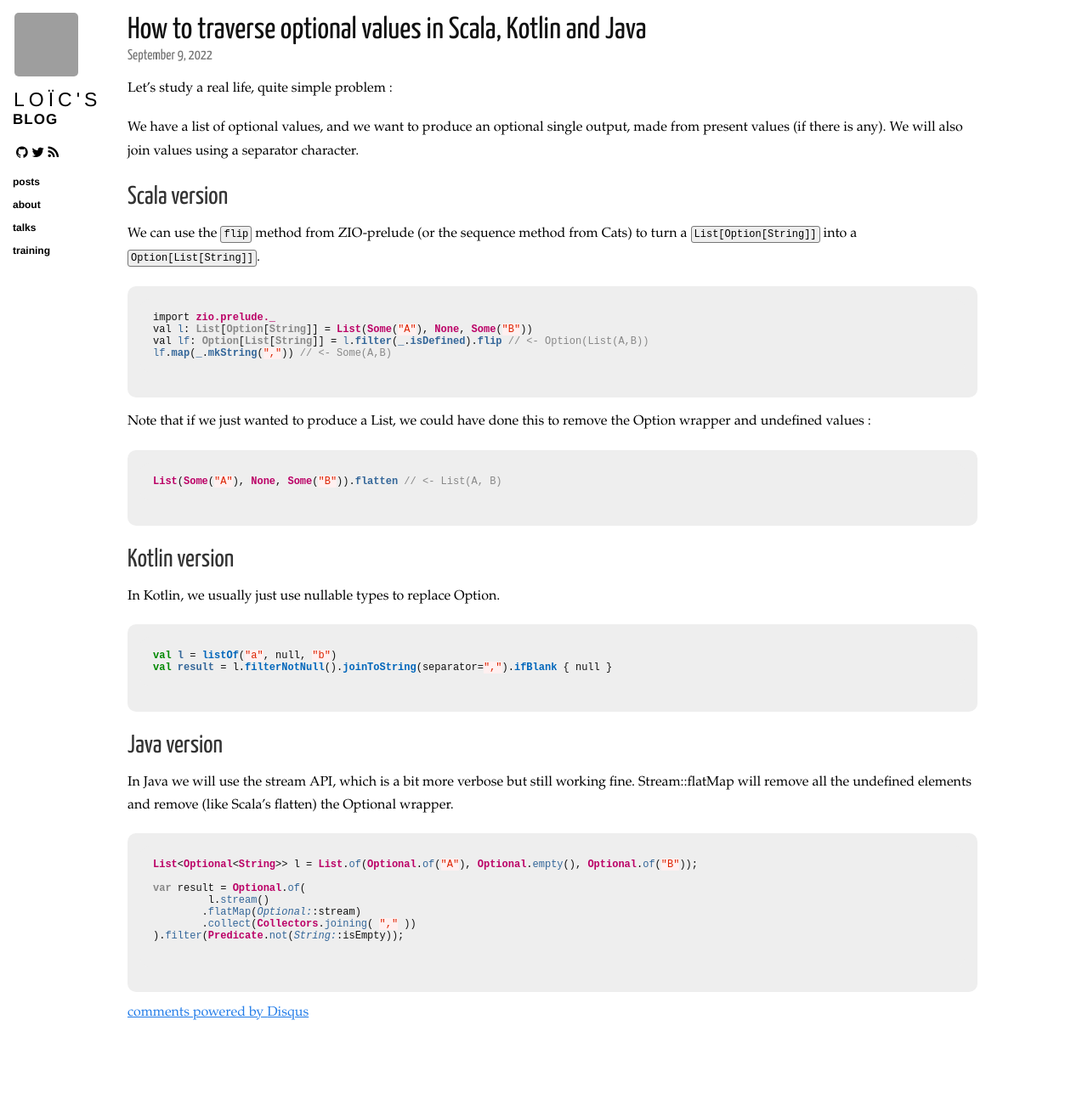
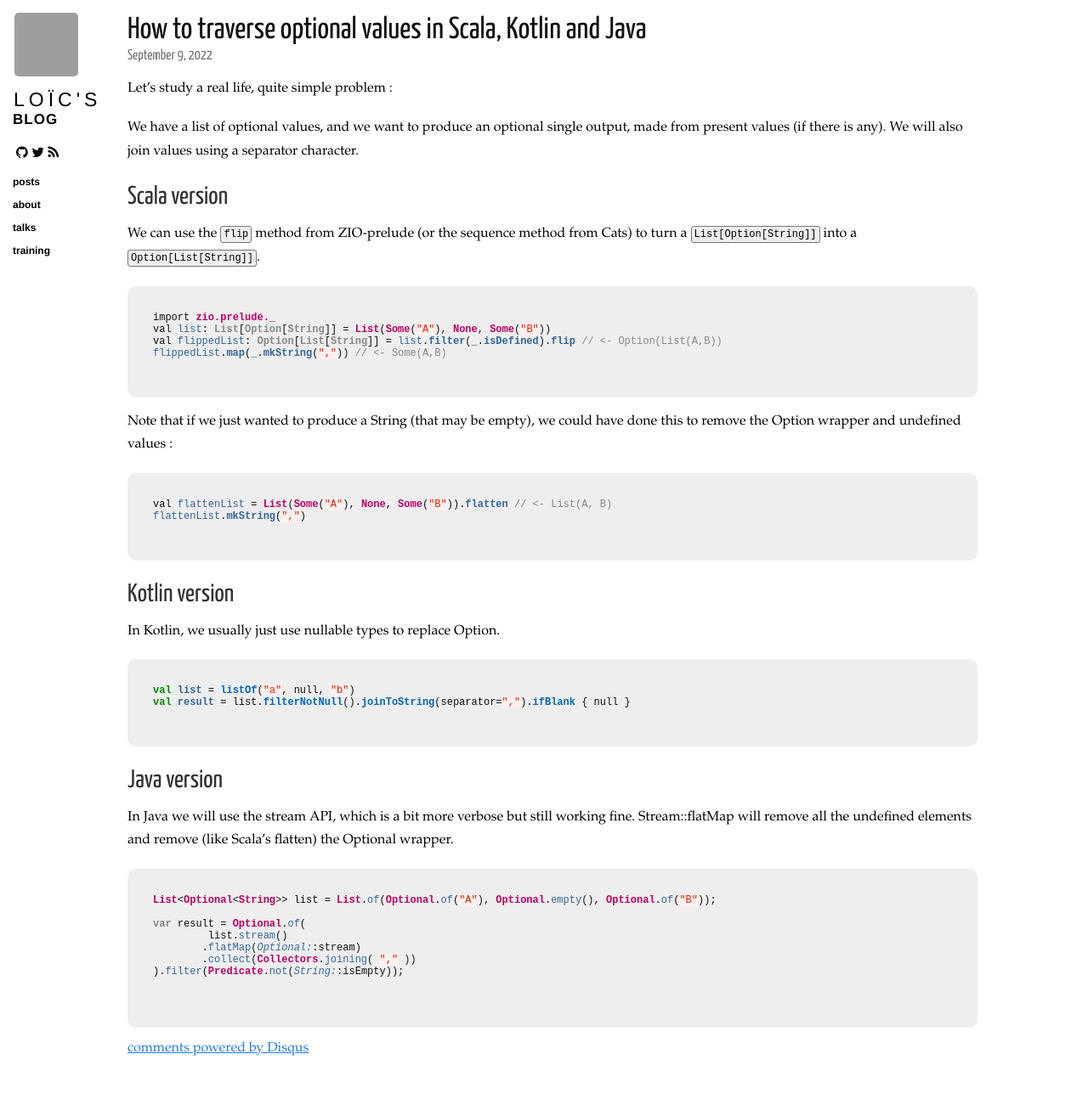
Before and after one commit to loicdescotte/loicdescotte.github.io, a Jekyll site: the page built from _posts/2022-09-09-traverse-optional-values.md, in a window 1280 px wide. Shown: the whole page at 85% size. Built offline with Jekyll 4.4.1, drawn with Linux system fonts in a browser that asks for light colours; nearby versions of some CDN libraries; comment, search, counter and statistics services are not loaded; before the commit the page ends 1252 px from its top, so only the background shows below that; grey boxes are pictures that could not be loaded.

Commit message:
Update 2022-09-09-traverse-optional-values.md

````diff
--- a/_posts/2022-09-09-traverse-optional-values.md
+++ b/_posts/2022-09-09-traverse-optional-values.md
@@ -22,15 +22,16 @@ We can use the `flip` method from ZIO-prelude (or the sequence method from Cats)
 
 ```scala
 import zio.prelude._
-val l: List[Option[String]] = List(Some("A"), None, Some("B"))
-val lf: Option[List[String]] = l.filter(_.isDefined).flip // <- Option(List(A,B))
-lf.map(_.mkString(",")) // <- Some(A,B)
+val list: List[Option[String]] = List(Some("A"), None, Some("B"))
+val flippedList: Option[List[String]] = list.filter(_.isDefined).flip // <- Option(List(A,B))
+flippedList.map(_.mkString(",")) // <- Some(A,B)
 ```
 
-Note that if we just wanted to produce a List, we could have done this to remove the Option wrapper and undefined values :
+Note that if we just wanted to produce a String (that may be empty), we could have done this to remove the Option wrapper and undefined values :
 
 ```scala
-List(Some("A"), None, Some("B")).flatten // <- List(A, B)
+val flattenList = List(Some("A"), None, Some("B")).flatten // <- List(A, B)
+flattenList.mkString(",")
 ```
 
 ## Kotlin version
@@ -38,8 +39,8 @@ List(Some("A"), None, Some("B")).flatten // <- List(A, B)
 In Kotlin, we usually just use nullable types to replace Option.
 
 ```kotlin
-val l = listOf("a", null, "b")
-val result = l.filterNotNull().joinToString(separator=",").ifBlank { null }
+val list = listOf("a", null, "b")
+val result = list.filterNotNull().joinToString(separator=",").ifBlank { null }
 ```
 
 ## Java version
@@ -48,10 +49,10 @@ In Java we will use the stream API, which is a bit more verbose but still workin
 Stream::flatMap will remove all the undefined elements and remove (like Scala's flatten) the Optional wrapper.
 
 ```java
-List<Optional<String>> l = List.of(Optional.of("A"), Optional.empty(), Optional.of("B"));
+List<Optional<String>> list = List.of(Optional.of("A"), Optional.empty(), Optional.of("B"));
 
 var result = Optional.of(
-         l.stream()
+         list.stream()
         .flatMap(Optional::stream)
         .collect(Collectors.joining( "," ))
 ).filter(Predicate.not(String::isEmpty));
````
